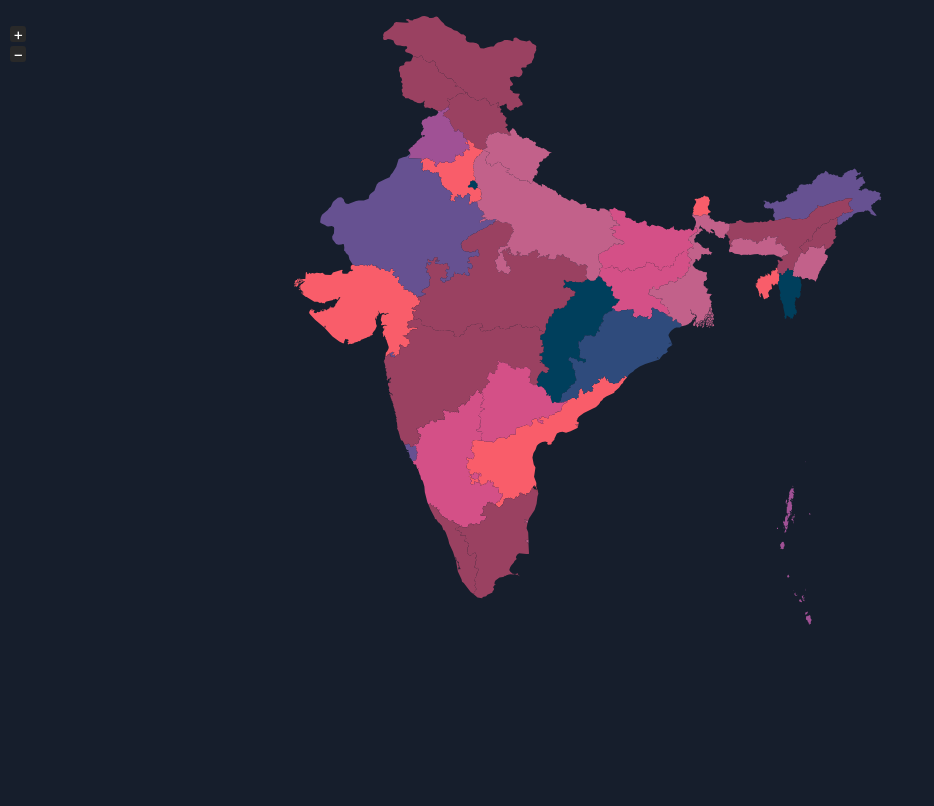
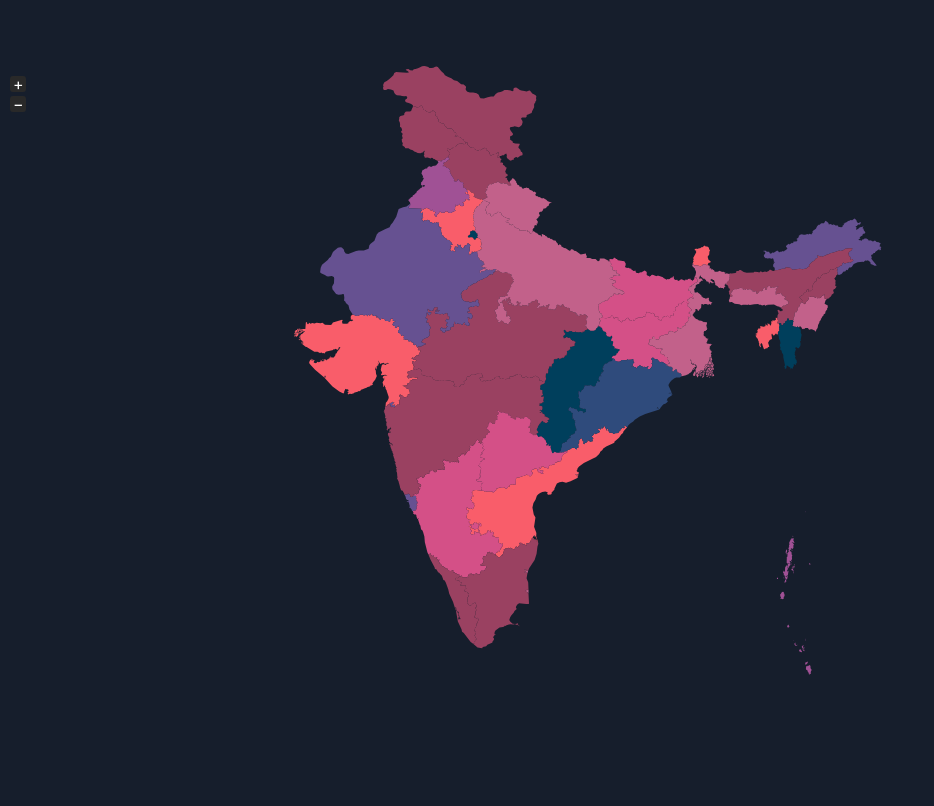
Before and after one commit to khalidfarooq/ncov19india, a Django app: page /map/ in a window 1280 px wide. Shown: the part 84-890 px from the top of the page, without its empty margins (0-934 px from the left). Before the commit the page ends 709 px from the top, so only its background shows below. Run offline with Django 3.2, Linux system fonts and the light colour scheme; some libraries are stand-ins or nearby versions.

Commit message:
map styled

```diff
--- a/static/css/main.css
+++ b/static/css/main.css
@@ -58,6 +58,7 @@
   flex-direction: row;
   justify-content: flex-start;
 }
+
 /*-------x---------Glocbal Declr--------x---------*/
 
 /*-----------------Navbar--------------------------*/
@@ -124,6 +125,9 @@
 
 
 @media screen and (min-width: 992px) {
+  #map-div{
+  margin-top: 150px;
+}
   #wholetable{
     width: 113%;
   }
```
